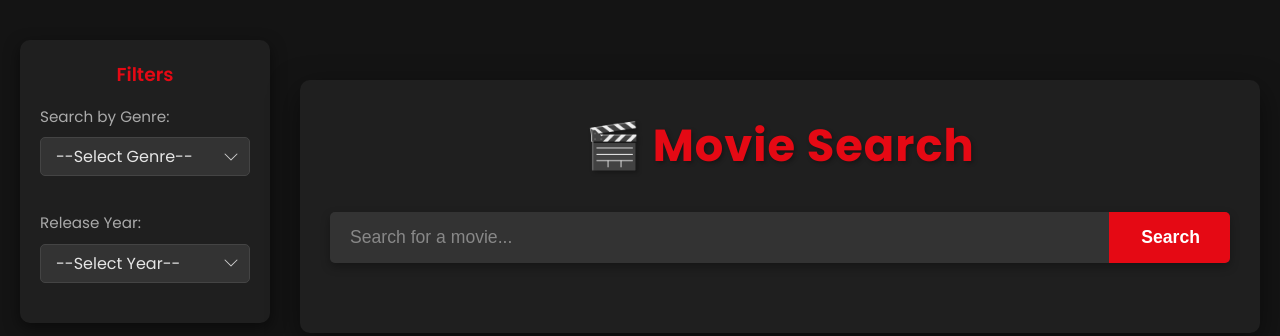
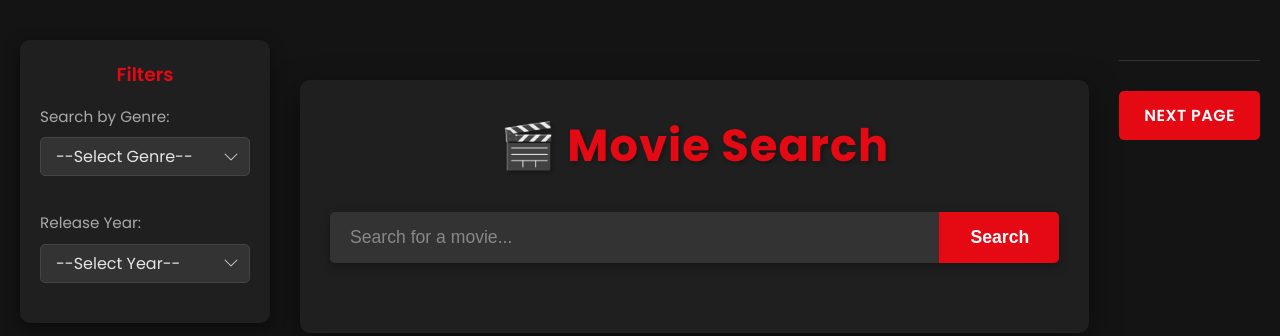
Before and after one commit to lewis1701/Movie-Finder, a plain HTML site: page index.html in a window 1280 px wide. Drawn offline with Linux system fonts and the light colour scheme.

Commit message:
added next page button and added page filtering in search function

```diff
--- a/index.css
+++ b/index.css
@@ -444,3 +444,47 @@ h1 {
   .filter-container select option[value=""] {
       color: #888; /* Make the placeholder option look different */
   }
+
+  .pagination-controls {
+    display: flex; /* Use flexbox for easy centering */
+    justify-content: center; /* Center button horizontally */
+    padding: 30px 0 10px 0; /* Add space above and some below */
+    margin-top: 20px; /* Ensure space below movie results */
+    border-top: 1px solid #333; /* Optional separator line */
+  }
+
+  #nextPageBtn {
+    /* Appearance */
+    background-color: #e50914; /* Accent red */
+    color: white;
+    border: none;
+    border-radius: 5px; /* Match other buttons/inputs */
+    cursor: pointer;
+
+    /* Text & Font */
+    font-family: inherit; /* Use body font */
+    font-size: 1rem; /* Slightly smaller than search button */
+    font-weight: 600;
+    text-transform: uppercase; /* Optional: make text uppercase */
+    letter-spacing: 0.5px;
+
+    /* Spacing & Sizing */
+    padding: 12px 25px; /* Adjust padding as needed */
+
+    /* Effects */
+    transition: background-color 0.3s ease, transform 0.1s ease;
+    outline: none;
+  }
+
+  #nextPageBtn:hover {
+    background-color: #f6121d; /* Slightly brighter red on hover */
+  }
+
+  #nextPageBtn:active {
+    transform: scale(0.98); /* Slight press down effect */
+  }
+
+  /* Utility class to hide the button when not needed (add/remove with JS) */
+  #nextPageBtn.hidden {
+      display: none;
+  }
--- a/index.html
+++ b/index.html
@@ -49,6 +49,9 @@
 
       <div id="movie-results" class="results"></div>
     </div>
+    <div class="pagination-controls">
+        <button id="nextPageBtn">Next Page</button>
+    </div>
 
   </div><script src="script.js"></script>
 </body>
--- a/script.js
+++ b/script.js
@@ -3,6 +3,8 @@ const api_key = "86fe9b3bf7a3da7d196a0d89f1815b69";
 const searchBtn = document.getElementById("search-button");
 const selectYear = document.getElementById("year");
 const selectGenre = document.getElementById("genre");
+const nextPage = document.getElementById("nextPageBtn")
+let pageNumber = 1;
 
 async function searchMovies() {
     const searchInput = document.getElementById("search-input");
@@ -12,7 +14,7 @@ async function searchMovies() {
 
     let genreId = '';
     let endpoint = "/search/movie";
-    let parameters = `?api_key=${api_key}`;
+    let parameters = `?api_key=${api_key}&page=${pageNumber}`;
 
     // Map genre name to TMDb genre ID
     switch (selectedGenreName) {
@@ -114,3 +116,8 @@ selectGenre.addEventListener("change", () => {
         searchMovies();
     }
 });
+
+nextPage.addEventListener("click", () => {
+    pageNumber+=1
+    searchMovies()
+})
```
